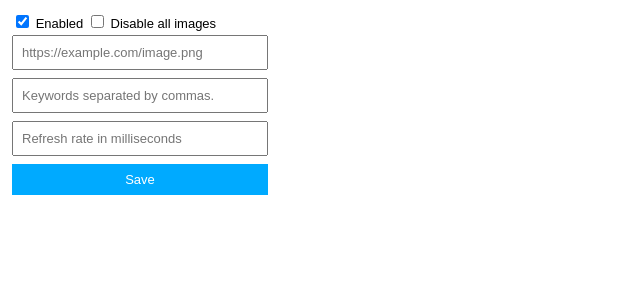
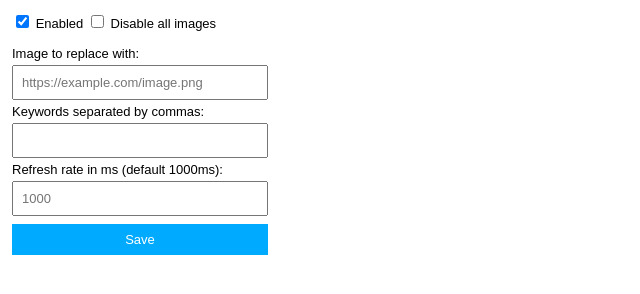
Before and after one commit to alexislours/no-butter-fly, a browser extension: page index.html in a window 1280 px wide. Shown: the whole page, without its empty margins (0-640 px from the left). Drawn offline with Linux system fonts and the light colour scheme.

Commit message:
feat: add labels for fields

```diff
--- a/index.html
+++ b/index.html
@@ -17,9 +17,14 @@
 		<label for="enabled">Enabled</label>
 		<input id="all" type="checkbox">
 		<label for="all">Disable all images</label>
+		<br>
+		<br>
+		<label for="url">Image to replace with:</label>
 		<input id="url" type="url" placeholder="https://example.com/image.png">
-		<input id="terms" type="text" placeholder="Keywords separated by commas.">
-		<input id="refresh" type="number" placeholder="Refresh rate in milliseconds">
+		<label for="text">Keywords separated by commas:</label>
+		<input id="terms" type="text">
+		<label for="refresh">Refresh rate in ms (default 1000ms):</label>
+		<input id="refresh" type="number" placeholder="1000">
 		<input id="submit" type="submit" value="Save">
 		<script src="scripts/popup.js"></script>
 	</body>
```
